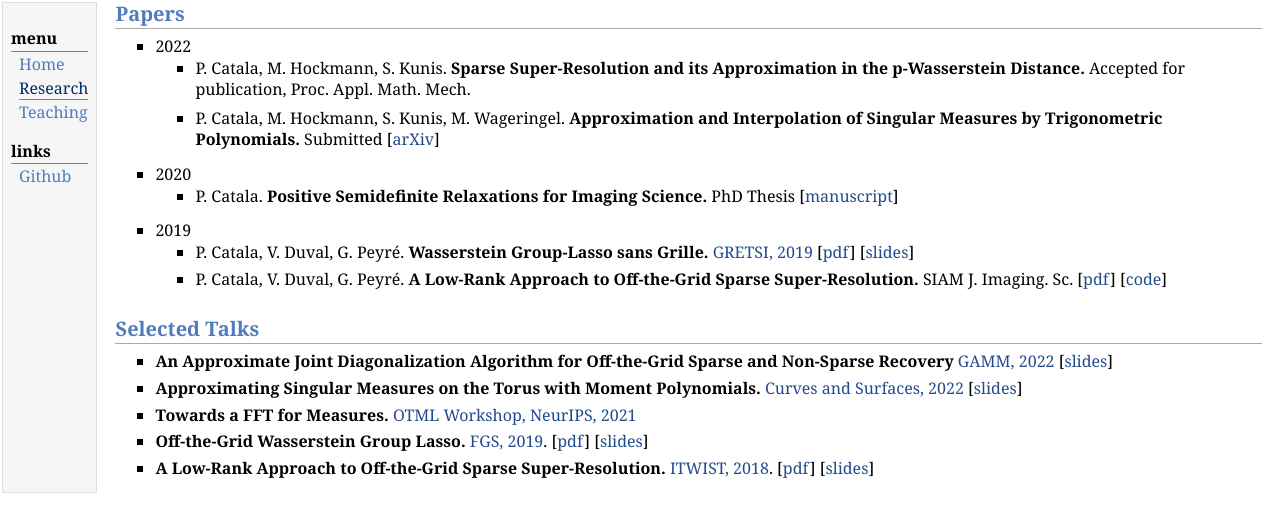
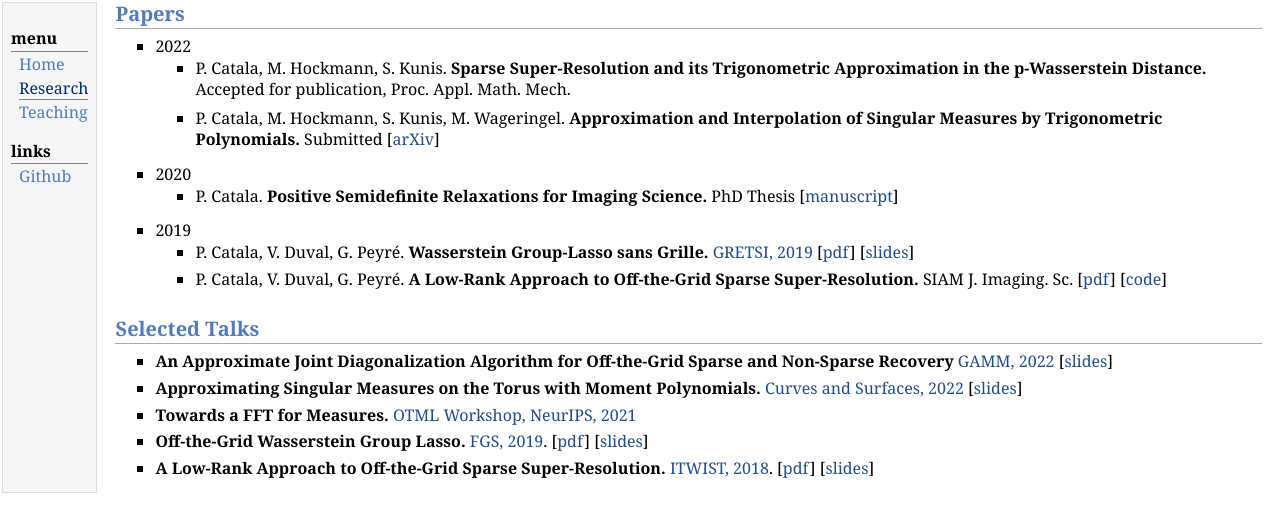
Before and after one commit to Paulcat/paulcat.github.io, a plain HTML site: page research.html in a window 1280 px wide. Drawn offline with Linux system fonts and the light colour scheme.

Commit message:
corrected typo

```diff
--- a/research.html
+++ b/research.html
@@ -24,7 +24,7 @@
 <li><p>2022</p>
 <ul>
 <li><p>P. Catala, M. Hockmann, S. Kunis.
-<b>Sparse Super-Resolution and its Approximation in the p-Wasserstein Distance.</b> Accepted for publication, Proc. Appl. Math. Mech.</p>
+<b>Sparse Super-Resolution and its Trigonometric Approximation in the p-Wasserstein Distance.</b> Accepted for publication, Proc. Appl. Math. Mech.</p>
 </li></ul>
 <ul>
 <li><p>P. Catala, M. Hockmann, S. Kunis, M. Wageringel.
```
